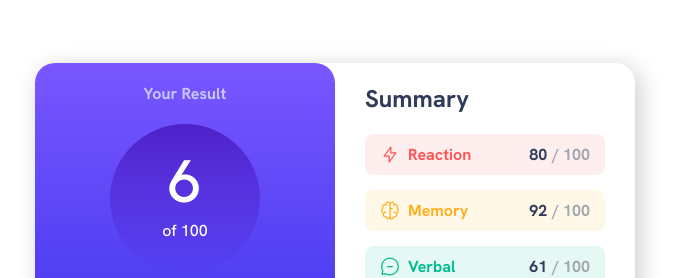
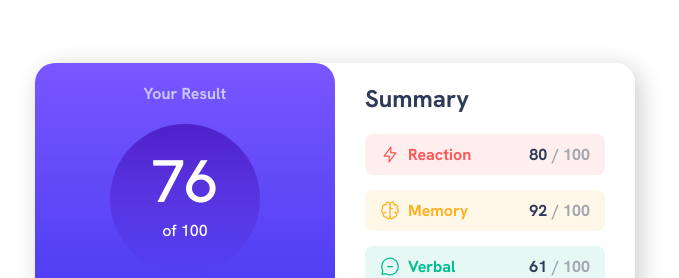
Before and after one commit to Zaen-0/reactive-resoults-summary-component, a plain HTML site: page index.html in a window 1280 px wide. Shown: the part 125-403 px from the top of the page, without its empty margins (305-984 px from the left). Drawn offline with Linux system fonts and the light colour scheme; files whose address does not match are found by name.

Commit message:
Update index.html

```diff
--- a/index.html
+++ b/index.html
@@ -15,7 +15,7 @@
   <div id="boxL">
     <h2 id="result">Your Result</h2>
       <div id="circle">
-        <p id="score">6</p>
+        <p id="score">76</p>
         <p id="maxScore">of 100</p>
     </div>
     <h1>Great</h1>
```
